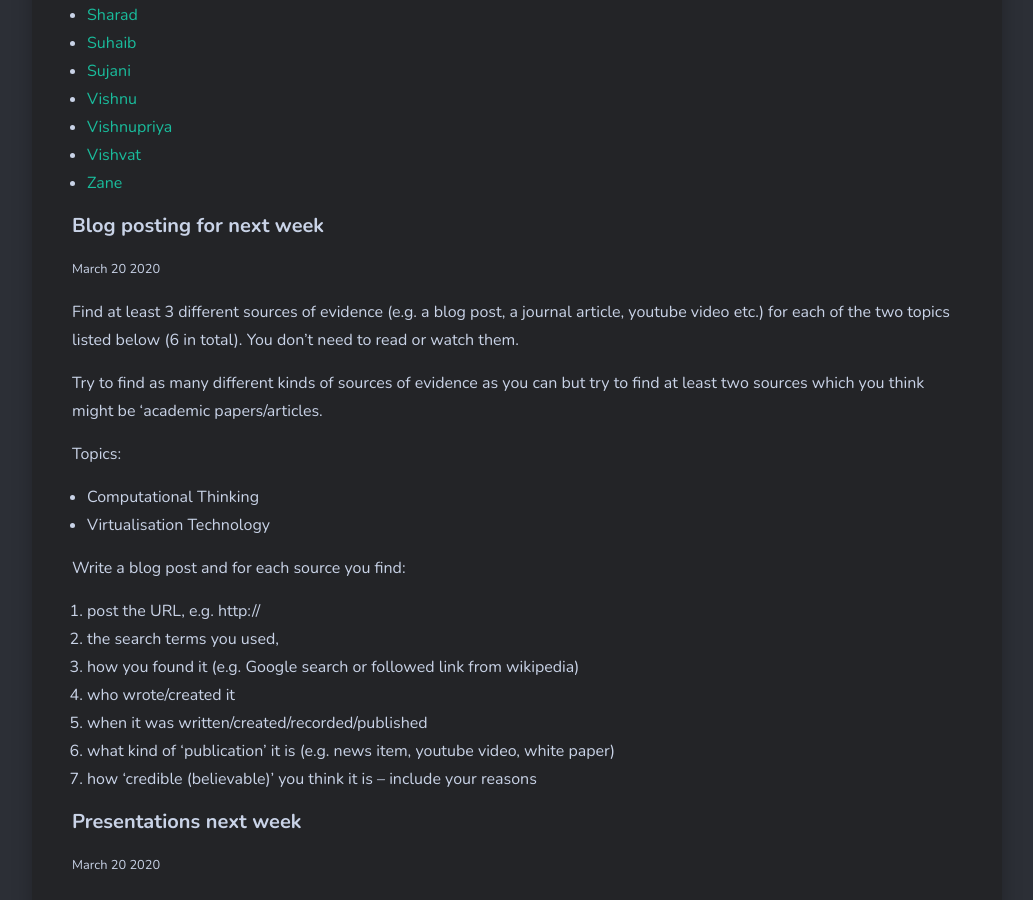
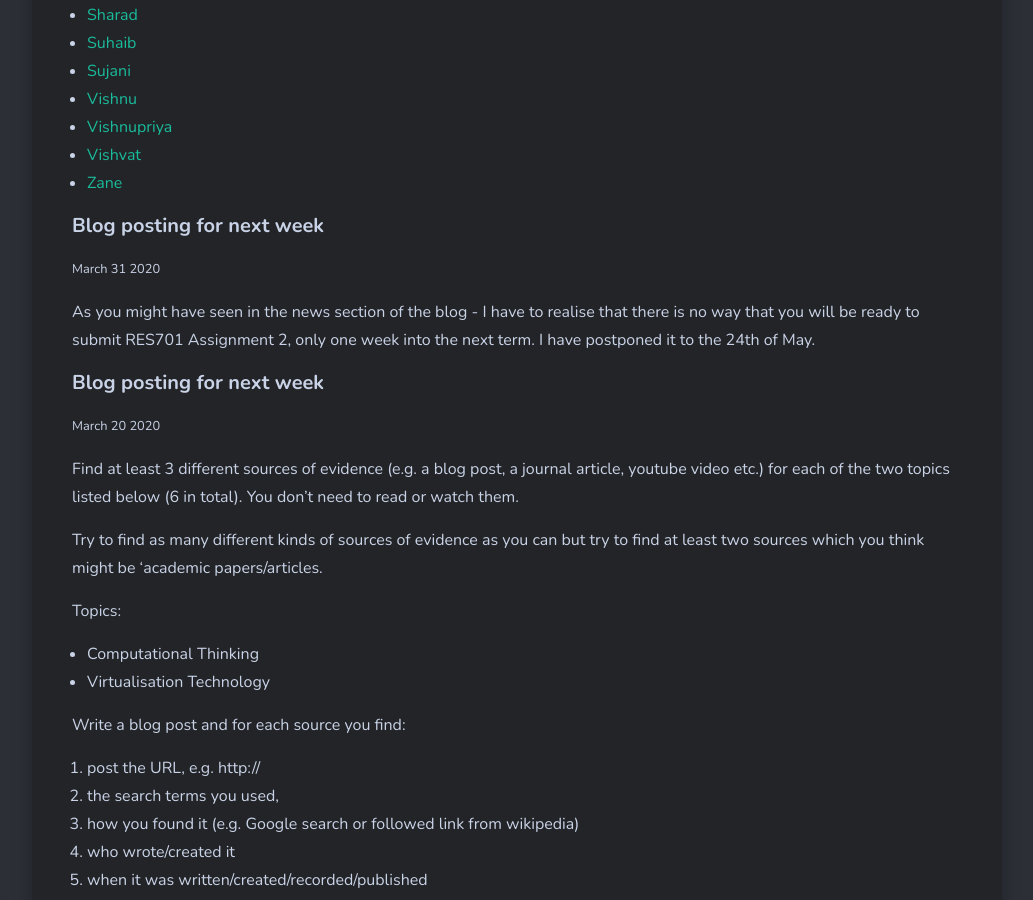
Before and after one commit to larsoliverdam/nmit, a Jekyll site: the page built from _pages/RES701.md, in a window 1280 px wide and 900 px high, scrolled down 1486 px. Shown: the whole window, without its empty margins (123-1156 px from the left). Built offline with Jekyll 4.4.1, drawn with Linux system fonts in a browser that asks for light colours; nearby versions of some CDN libraries; comment, search, counter and statistics services are not loaded.

Commit message:
update RES701

```diff
--- a/_pages/RES701.md
+++ b/_pages/RES701.md
@@ -34,6 +34,11 @@ image: 08.jpg
 * [Vishnupriya](https://vpnavigants.wordpress.com/)
 * [Vishvat](https://researchmthds.wordpress.com/)
 * [Zane](https://zfearnley.wordpress.com/)
+
+#### Blog posting for next week
+<small>March 31 2020</small>
+
+As you might have seen in the news section of the blog - I have to realise that there is no way that you will be ready to submit RES701 Assignment 2, only one week into the next term. I have postponed it to the 24th of May.
 
 #### Blog posting for next week
 <small>March 20 2020</small>
```
